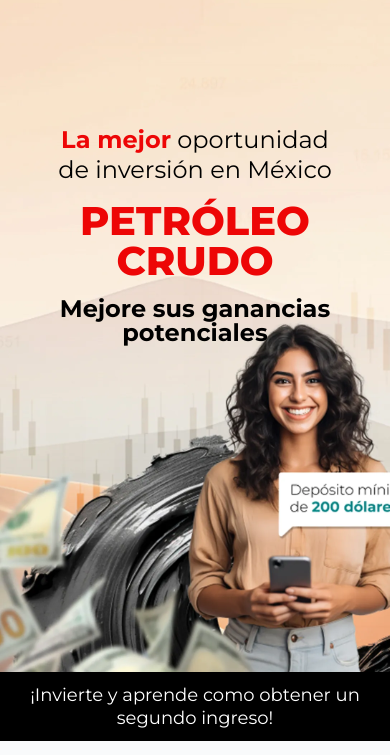
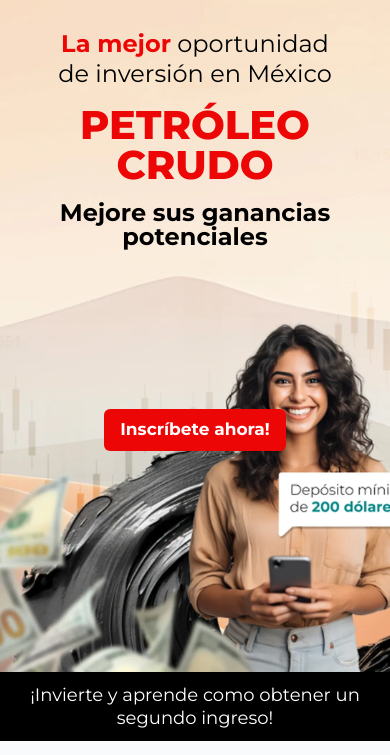
Before and after one commit to NewBOera/spear-head, a website built with Vite: page index.html in a window 390 px wide. Shown: the part 89-844 px from the top of the page. Built offline with nearby package versions, Linux system fonts and the light colour scheme.

Commit message:
feat: Enhance navbar accessibility and improve layout with additional styling

```diff
--- a/index.html
+++ b/index.html
@@ -14,7 +14,7 @@
     />
   </head>
   <body class="bg-gray-50 font-Poppins">
-    <nav class="w-full bg-white shadow-md">
+    <nav class="w-full bg-white shadow-md" id="navbar">
       <div class="mx-auto max-w-7xl px-4">
         <div class="items-center| flex justify-center">
           <img src="/public/logo.webp" alt="DigiMarkPro Logo" class="w-[140px] object-contain" />
@@ -27,7 +27,7 @@
       class="mblg:bg-[url('/public/hero/bg-hero-tab.webp')] mblg:min-h-[380px] mblg:h-[60vh] 4xl:bg-[url('/public/hero/bg-hero-desk.webp')] 4xl:h-[70vh] h-[80vh] bg-[url('/public/hero/bg-hero-mob.webp')] bg-cover bg-center lg:h-[100vh]"
     >
       <div class="mblg:items-center mblg:justify-center 4xl:relative container flex h-full w-full max-w-6xl items-center">
-        <div class="mblg:mx-0 mblg:mb-0 mblg:ml-40 4xl:ml-0 mx-auto mb-[200px] px-4 py-8 text-center text-white md:ml-60 lg:ml-80 lg:mr-20">
+        <div class="mblg:mx-0 mblg:mb-0 mblg:ml-40 4xl:ml-0 mx-auto  px-4 py-8 text-center text-white md:ml-60 lg:ml-80 lg:mr-20  h-full">
           <h1
             class="mblg:text-[24px]/tight mblg:max-w-[350px] mb-4 max-w-[280px] font-Montserrat text-[24px]/tight font-normal text-black md:max-w-[400px] md:text-[30px]/tight lg:max-w-[450px] lg:text-[35px]/tight"
           >
@@ -45,6 +45,10 @@
             <br />
             potenciales
           </h3>
+
+          <a href="#contact" class="bg-redPrimary mt-40 mblg:mt-4 inline-block rounded-md px-4 py-2 text-center font-Montserrat text-[17px] font-bold text-white transition-all duration-200 hover:scale-105 lg:text-lg 4xl:hidden cursor-pointer">
+            Inscríbete ahora!
+          </a>
         </div>
 
         <article class="4xl:flex 4xl:absolute 4xl:right-0 4xl:mt-20 hidden w-full max-w-[350px] justify-center rounded-md bg-[#F8F8F8] px-4 py-4 shadow-[0px_0px_10px_0px_#00000026]">
@@ -363,6 +367,15 @@
         </div>
         <!-- Hidden element for PlexopAPI integration if needed -->
         <div id="cmt" style="display: none"></div>
+
+        <a href="#contact" class="bg-teal-600 mt-8 inline-block rounded-md px-8 py-4 text-center font-Montserrat text-[17px] font-bold text-white transition-all cursor-pointer duration-200 hover:scale-105 lg:text-lg 4xl:hidden">
+          Inscríbete ahora!
+        </a>
+
+        <a href="#navbar" class="bg-teal-600 mt-8 rounded-md px-8 py-4 hidden text-center font-Montserrat text-[17px] font-bold text-white transition-all duration-200 hover:scale-105 lg:text-lg 4xl:inline-block cursor-pointer">
+          Inscríbete ahora!
+        </a>
+
       </div>
     </section>
 
@@ -421,7 +434,7 @@
             href="#"
             class="inline-block bg-teal-600 w-full sm:max-w-[400px] text-white px-8 py-7 rounded-md text-xl font-bold hover:bg-teal-700 transition-colors"
           >
-            Aprenda a negociar en línea
+            Inscríbete ahora
           </a>
         </div>
       </div>
--- a/src/input.css
+++ b/src/input.css
@@ -33,3 +33,7 @@
 .card {
   @apply bg-white rounded-lg shadow-lg p-6;
 }
+
+html, body {
+  scroll-behavior: smooth;
+}
```
Also changed, not shown: src/style.css.
